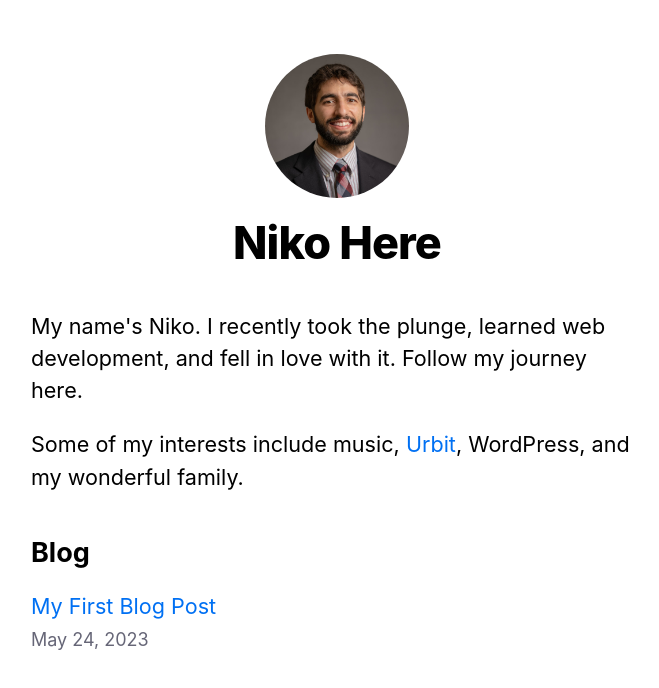
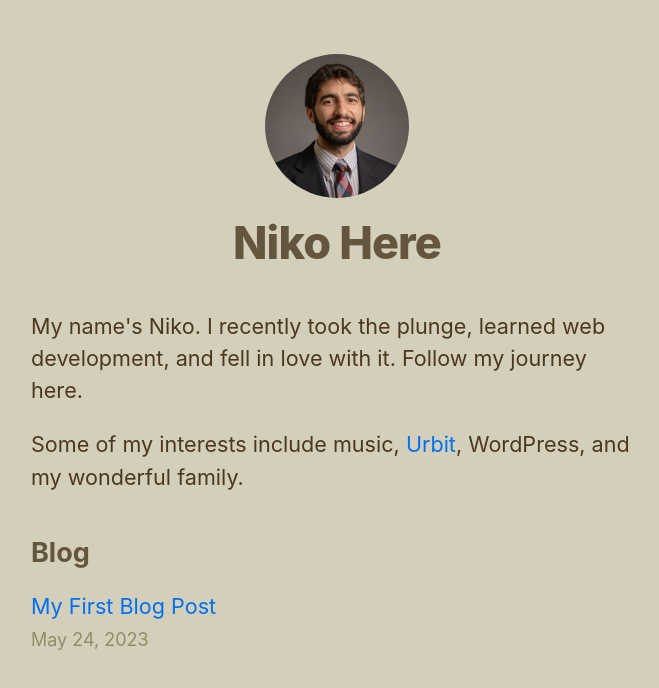
Before and after one commit to harmolipi/niko-here, a Next.js app: page /niko-here/ in a window 1280 px wide. Shown: the top 688 px of the page, without its empty margins (303-962 px from the left). Built offline with nearby package versions, Linux system fonts and the light colour scheme.

Commit message:
feat(global styles): add some colors
added some commented-out options as well

```diff
--- a/styles/global.css
+++ b/styles/global.css
@@ -1,3 +1,35 @@
+:root {
+  --header: #63553e;
+  --text: var(--kobicha);
+  --primary: var(--lion);
+  --background: var(--bone);
+  --article: #f5f5f5;
+  --secondary: var(--moss-green-2);
+  --accent: var(--ebony);
+
+  /* --header: #4b6319; */
+  /* --text: #344511; */
+  /* --text: var(--kobicha); */
+  /* --primary: #8fbc8f; */
+  /* --background: #b6e0b2; */
+  /* --secondary: #f2e292; */
+  /* --accent: #f5b970; */
+
+  /* garden color scheme from colormagic.app  */
+  --olive-drab: #6b8f24;
+  --norway: #8fbc8f;
+  --moss-green: #b6e0b2;
+  --khaki: #f2e292;
+  --rajah: #f5b970;
+
+  /* Garden of Versailles color scheme from coolors.co */
+  --kobicha: #4c3821;
+  --bone: #d3cfba;
+  --lion: #a79068;
+  --moss-green-2: #918c66;
+  --ebony: #535743;
+}
+
 html,
 body {
   padding: 0;
@@ -6,10 +38,17 @@ body {
     Ubuntu, Cantarell, Fira Sans, Droid Sans, Helvetica Neue, sans-serif;
   line-height: 1.6;
   font-size: 18px;
+  background-color: var(--background);
+  color: var(--text);
 }
 
 * {
   box-sizing: border-box;
+}
+
+h1,
+h2 {
+  color: var(--header);
 }
 
 a {
@@ -21,6 +60,17 @@ a:hover {
   text-decoration: underline;
 }
 
+article {
+  background-color: var(--article);
+  padding: 1rem;
+  border-radius: 4px;
+  color: var(--text);
+}
+
+time {
+  color: var(--secondary);
+}
+
 img {
   max-width: 100%;
   display: block;
```
